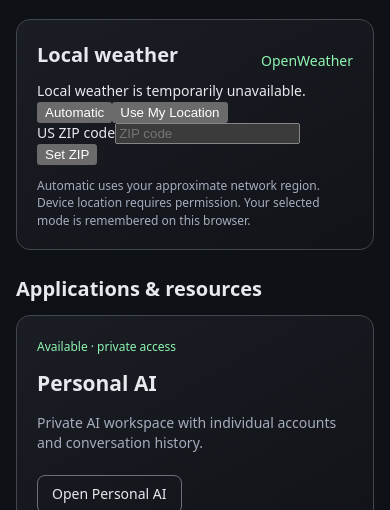
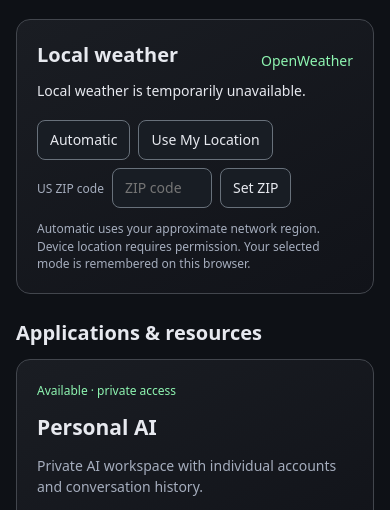
Before and after one commit to sloroc2/impactballistics-site, a website: page services/index.html in a window 390 px wide. Shown: the part 334-844 px from the top of the page. Drawn offline with Linux system fonts and the light colour scheme; no server answers.

Commit message:
Style responsive weather location options

```diff
--- a/services/services.css
+++ b/services/services.css
@@ -1 +1,2 @@
 .services{padding-top:32px;padding-bottom:40px}.services-hero{display:flex;align-items:center;gap:24px;padding:25px;border:1px solid #42464d;border-radius:16px;background:linear-gradient(130deg,#1d2026,#101216)}.services-hero img{object-fit:contain;flex-shrink:0}.services h1{font-size:clamp(28px,5vw,44px);margin:0;color:#e2e5e9}.eyebrow{letter-spacing:.14em;text-transform:uppercase;color:#b9bfc7;font-size:12px}.services h2{font-size:20px;margin:24px 0 12px}.services-hero p,.service p,.muted{color:#a5adbd}.service-grid{display:grid;grid-template-columns:repeat(auto-fit,minmax(min(100%,250px),1fr));gap:14px}.service,.weather-card{border:1px solid #42464d;border-radius:14px;padding:20px;background:linear-gradient(150deg,#1a1d23,#111319)}.service h3{font-size:21px;margin:12px 0 8px}.status{font-size:12px;color:#a5adbd}.status.active{color:#8ef5b1}.service-link{display:inline-block;margin-top:8px;padding:8px 14px;border:1px solid #68717b;border-radius:8px;color:#e7e9ef}.weather-card{margin-top:20px}.weather-top{display:flex;justify-content:space-between;align-items:center;gap:10px}.weather-top h2{margin:0 0 12px}.weather-current{font-size:30px;font-weight:700}.weather-details{display:flex;flex-wrap:wrap;gap:8px 20px;margin-top:8px}.muted{font-size:12px;margin-bottom:0}@media(max-width:520px){.services-hero{padding:16px;gap:12px}.services-hero img{width:65px;height:65px}}
+.weather-location{display:flex;flex-wrap:wrap;align-items:end;gap:8px;margin-top:18px}.weather-location form{display:flex;flex-wrap:wrap;align-items:end;gap:8px}.weather-location label{font-size:12px;color:#a5adbd;align-self:center}.weather-location button,.weather-location input{font:inherit;color:#e7e9ef;background:#181d24;border:1px solid #68717b;border-radius:8px;padding:9px 12px}.weather-location input{width:100px}.weather-location button{cursor:pointer}.weather-location button[aria-pressed=true]{border-color:#8ef5b1;color:#8ef5b1}.weather-location button:focus-visible,.weather-location input:focus-visible{outline:2px solid #8ef5b1;outline-offset:2px}
```
